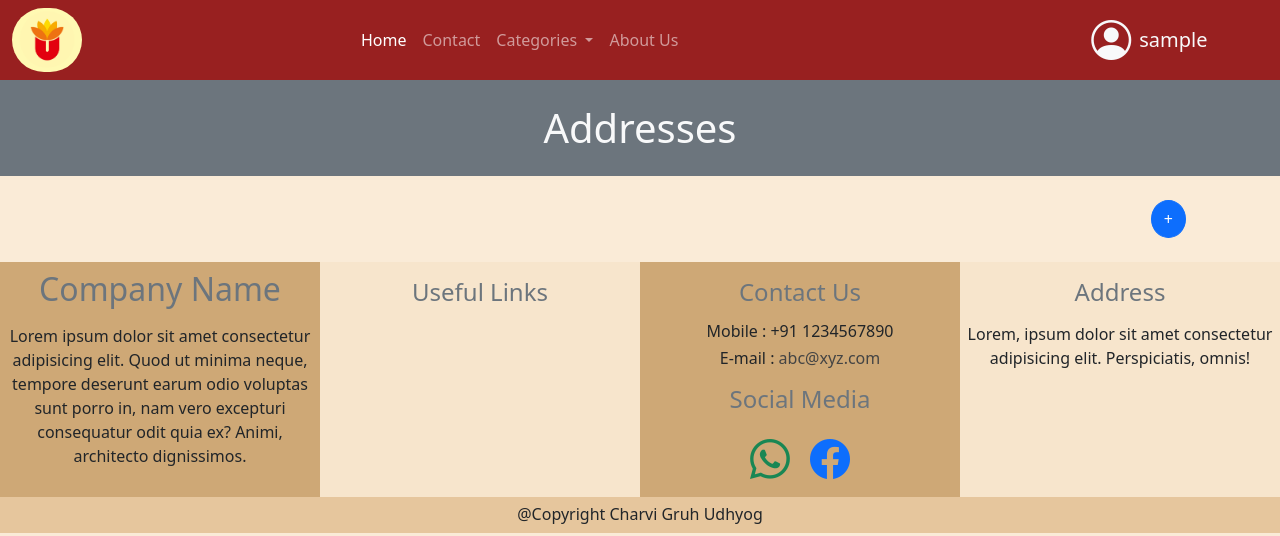
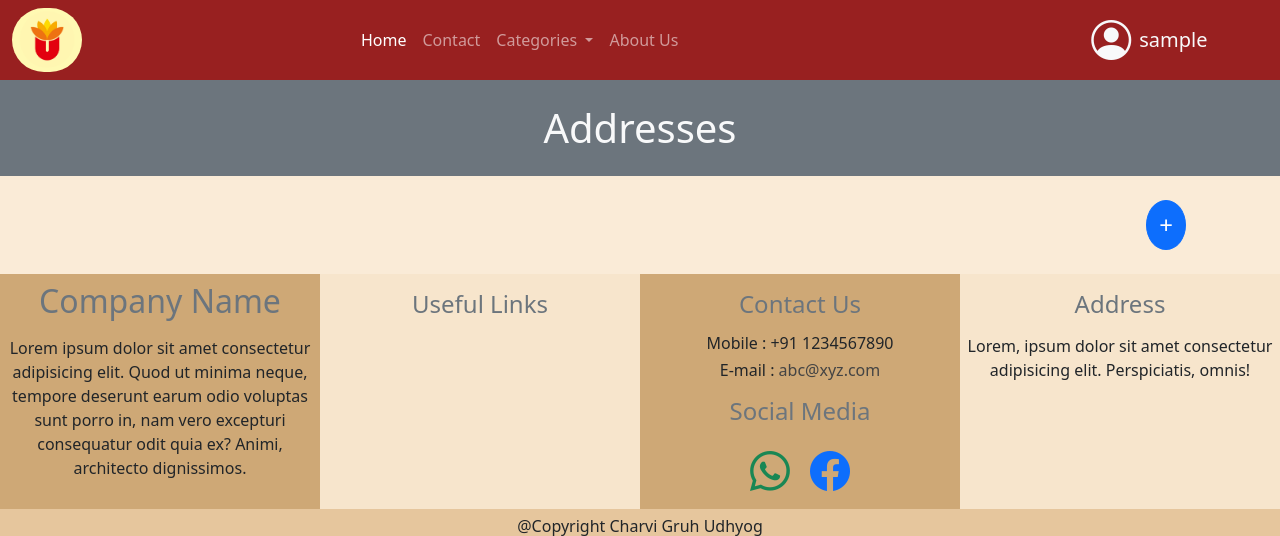
Before and after one commit to Astha1404/charvi, a PHP site: page /charvi/addresses.php in a window 1280 px wide. Shown: the top 536 px of the page. Run offline with PHP 8.4, Linux system fonts and the light colour scheme; the visitor is signed in with stand-in values (Sample User, id 1); data that the repository does not hold is empty; some libraries are stand-ins or nearby versions.

Commit message:
add icon size increased

```diff
--- a/Addresses.php
+++ b/Addresses.php
@@ -161,7 +161,7 @@
                 }
             ?>
             <div class="container d-flex justify-content-end my-4">
-                <a class="btn rounded-circle btn-primary" href="<?php echo "{$_SERVER['PHP_SELF']}?new={$i}"; ?>">+</a>
+                <a class="btn rounded-circle btn-primary fs-4" href="<?php echo "{$_SERVER['PHP_SELF']}?new={$i}"; ?>">+</a>
             </div>
         </div>
     </div>
```
